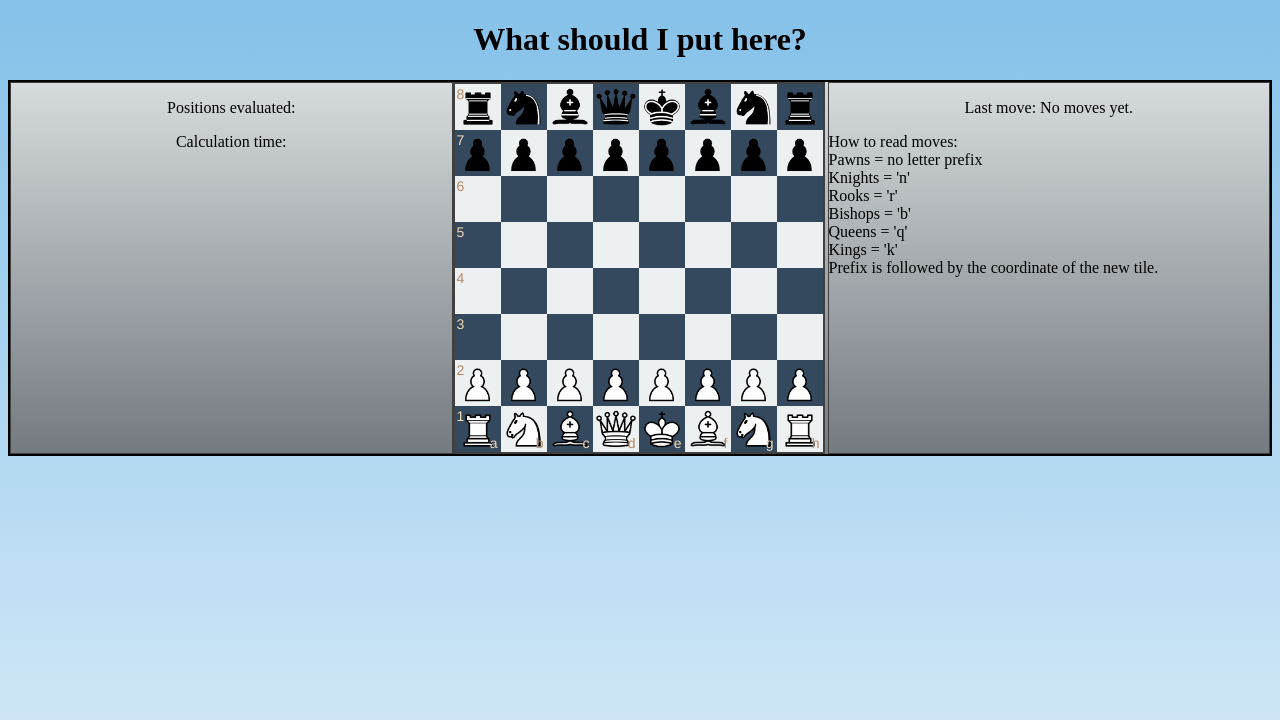
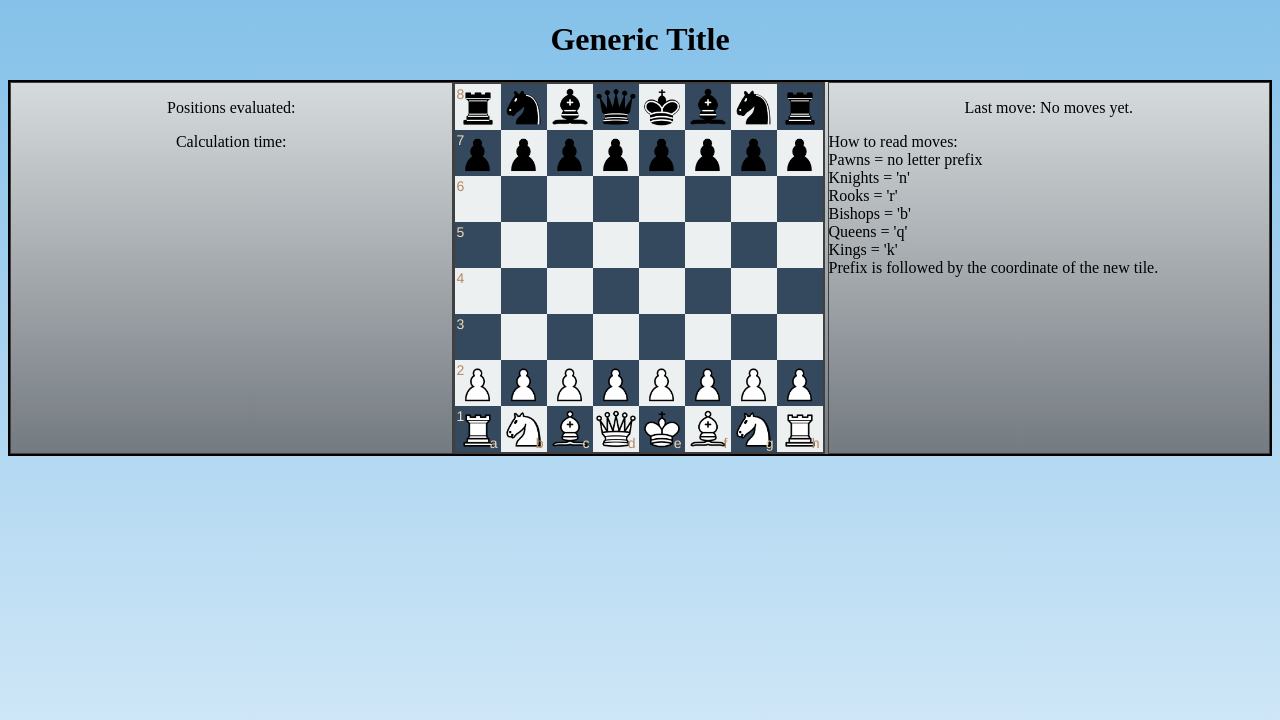
Before and after one commit to Trev-Lev/ChessAI, a plain HTML site: page index.html in a window 1280 px wide. Drawn offline with Linux system fonts and the light colour scheme.

Commit message:
Generic title

```diff
--- a/index.html
+++ b/index.html
@@ -14,7 +14,7 @@
     <!-- Transposition tables and ordering -->
     <!-- Iterative deepening search ? -->
 
-    <h1 class="centerText">What should I put here?</h1>
+    <h1 class="centerText">Generic Title</h1>
 
     <div id="parent">
         <div id="wide">
```
